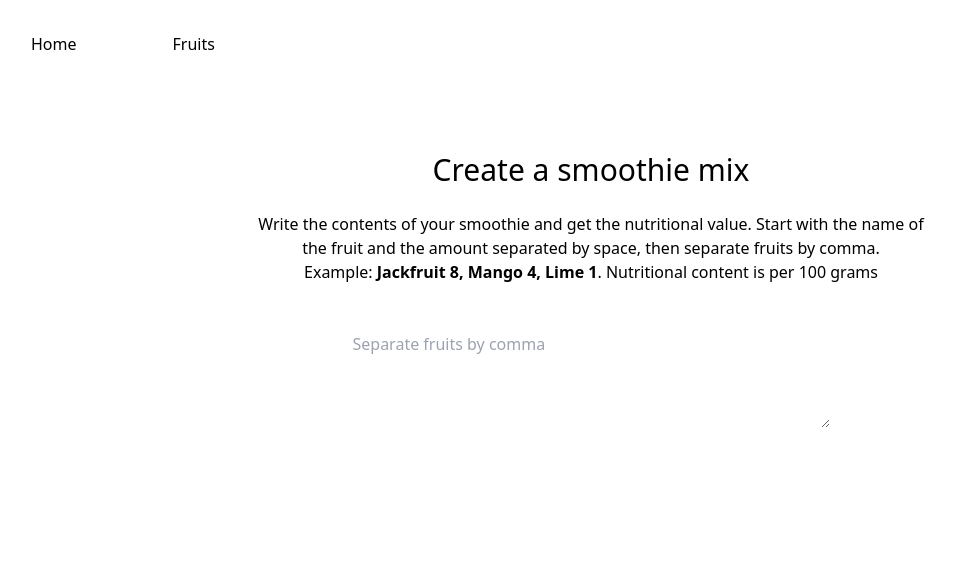
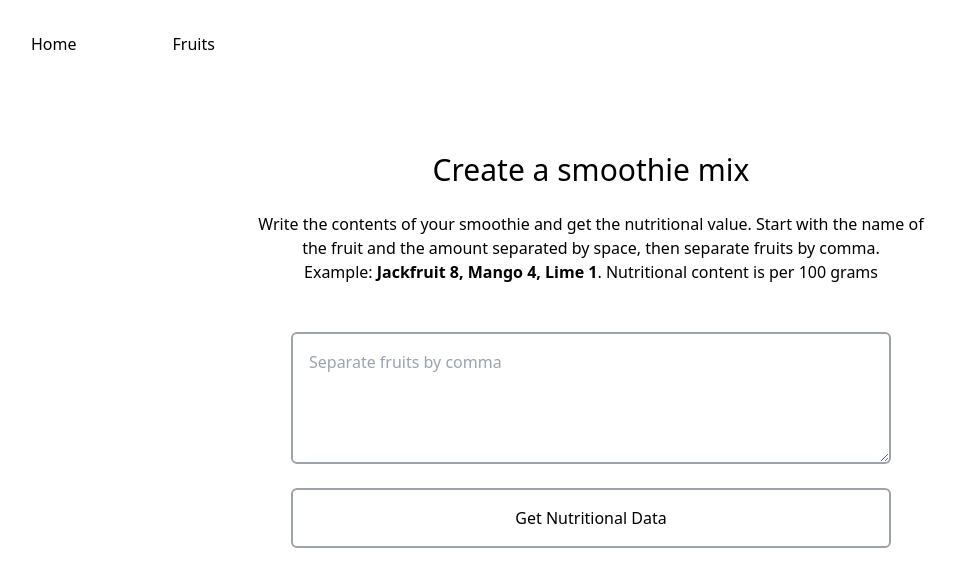
Before and after one commit to cesartalen/smoothiemaker, a React (Vite) app in the folder frontend/: page / in a window 1280 px wide. Shown: the top 586 px of the page, without its empty margins (49-1004 px from the left). Built offline with nearby package versions, Linux system fonts and the light colour scheme.

Commit message:
Add design changes to textarea and button

```diff
--- a/frontend/src/pages/HomePage.tsx
+++ b/frontend/src/pages/HomePage.tsx
@@ -56,14 +56,14 @@ export const HomePage = () => {
         <p>Example: <b>Jackfruit 8, Mango 4, Lime 1</b>.
         Nutritional content is per 100 grams</p></div>
       </div>
-      <div className='mt-12'>
+      <div className='mt-12 flex flex-col max-w-[600px] m-auto'>
         {nutritionData && (
           <>
             <TotalNutritionDisplay nutritionData={nutritionData}/>
           </>
         )}
-        <textarea rows={4} cols={50} onChange={handleChange} placeholder='Separate fruits by comma'/>
-        <button onClick={() => handleSubmit()}></button>
+        <textarea rows={4} cols={50} onChange={handleChange} placeholder='Separate fruits by comma' className='border-gray-400 border-2 rounded-md focus:border-cyan-400 focus:outline-none p-4'/>
+        <button className='border-gray-400 border-2 rounded-md focus:outline-none mt-6 p-4 hover:border-gray-300' onClick={() => handleSubmit()}>Get Nutritional Data</button>
       </div>
     </>
   )
```
